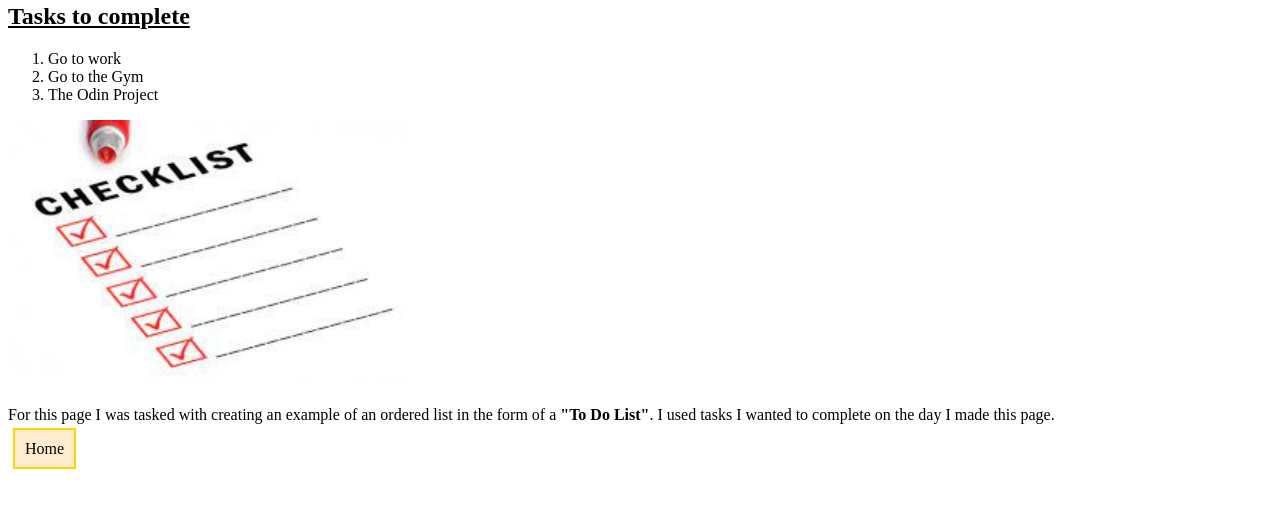
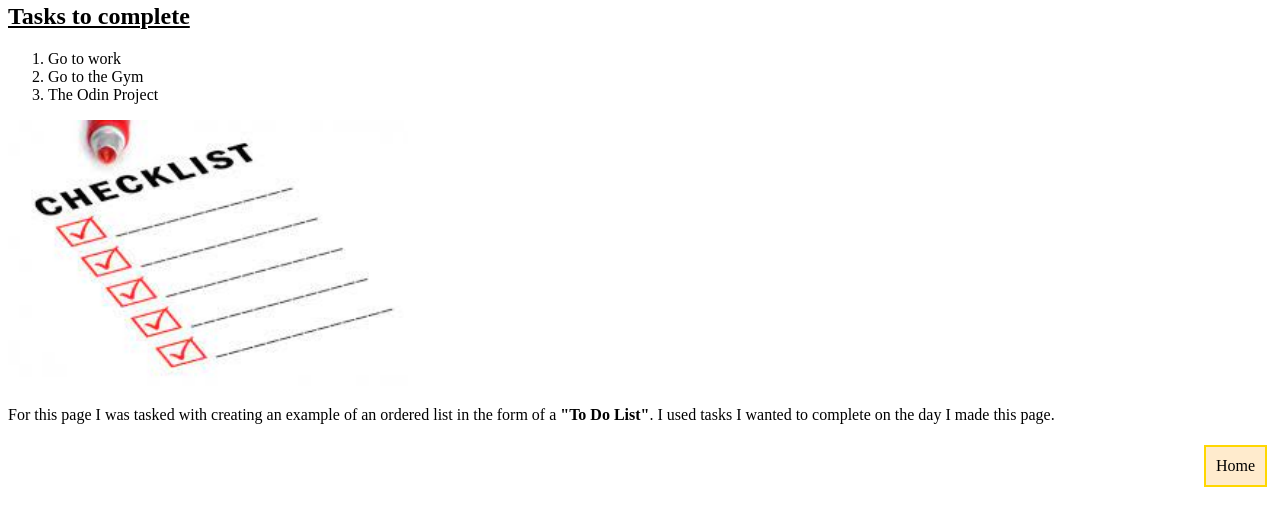
Before and after one commit to benpallett/bens_showcase, a plain HTML site: page pages/to_do.html in a window 1280 px wide. Shown: the part 81-606 px from the top of the page. Drawn offline with Linux system fonts and the light colour scheme.

Commit message:
using the justify-content function, i have aligned the home button on each webpage to the very right

```diff
--- a/pages/to_do.html
+++ b/pages/to_do.html
@@ -25,6 +25,9 @@
         in the form of a <strong>"To Do List"</strong>. I used tasks I wanted to complete
         on the day I made this page.
     </p>
-    <a class="home" href="/index.html"> Home</a>
+
+    <nav class="home-nav">
+        <a class="home" href="/index.html"> Home</a>
+    </nav>
 </body>
 </html>
--- a/styles.css
+++ b/styles.css
@@ -43,6 +43,13 @@ h3 {
     border: 2px solid blanchedalmond;
 }
 
+.home-nav {
+    display: flex;
+    justify-content: end;
+
+}
+
+
 .home {
     padding: 10px;
     margin: 5px;
@@ -50,6 +57,7 @@ h3 {
     text-decoration: none;
     background-color: blanchedalmond;
     color: black;
+
 }
 
 .home:hover {
```
Also changed, not shown: pages/films.html (+3 -0 lines), pages/food_drink.html (+4 -1 lines), pages/travel.html (+3 -1 lines).
